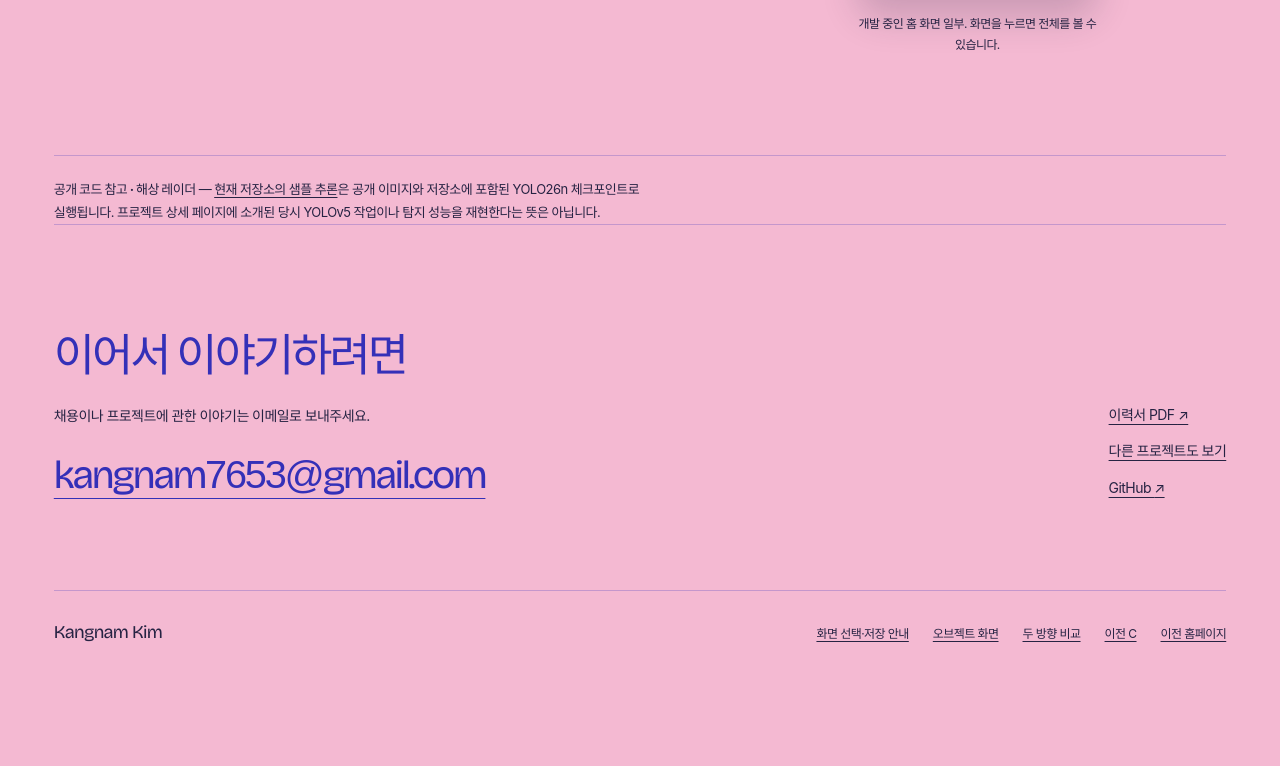
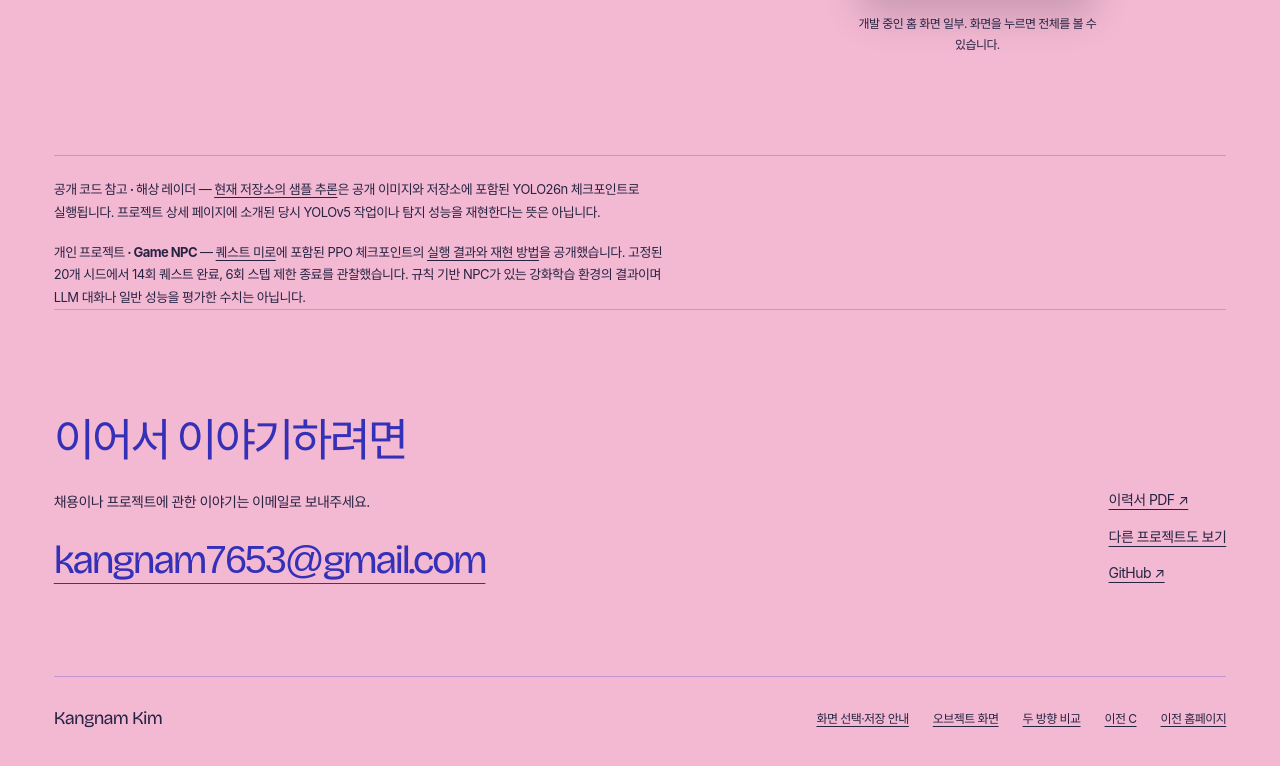
Before and after one commit to kangnam7654/kangnam7654.github.io, an Astro site: page /variants/type/ in a window 1280 px wide. Shown: the part 4074-4840 px from the top of the page. Before the commit the page ends 4755 px from the top, so only its background shows below. Built offline with nearby package versions, Linux system fonts and the light colour scheme; Astro itself is replaced by a stand-in of ours.

Commit message:
docs(portfolio): link reproducible Game NPC PPO evaluation

```diff
--- a/src/components/directions/DualPortfolio.astro
+++ b/src/components/directions/DualPortfolio.astro
@@ -177,8 +177,9 @@ const [unreal, assessment, writer, dalgyeol] = content.cases;
         </div>
       </article>
 
-      <aside class="dp-shell dp-repo-update" aria-label="해상 레이더 공개 코드 참고">
+      <aside class="dp-shell dp-repo-update" aria-label="공개 코드와 실행 결과">
         <p><strong>공개 코드 참고 · 해상 레이더</strong> — <a href="https://github.com/kangnam7654/Vision_Radar_od">현재 저장소의 샘플 추론</a>은 공개 이미지와 저장소에 포함된 YOLO26n 체크포인트로 실행됩니다. 프로젝트 상세 페이지에 소개된 당시 YOLOv5 작업이나 탐지 성능을 재현한다는 뜻은 아닙니다.</p>
+        <p><strong>개인 프로젝트 · Game NPC</strong> — <a href="/projects/game-npc/">퀘스트 미로</a>에 포함된 PPO 체크포인트의 <a href="https://github.com/kangnam7654/Game-NPC-with-LLM/blob/670e38887fdb362198acbdcebad312b4f4f4ccf3/README.md#evaluate-the-pre-trained-agent">실행 결과와 재현 방법</a>을 공개했습니다. 고정된 20개 시드에서 14회 퀘스트 완료, 6회 스텝 제한 종료를 관찰했습니다. 규칙 기반 NPC가 있는 강화학습 환경의 결과이며 LLM 대화나 일반 성능을 평가한 수치는 아닙니다.</p>
       </aside>
 
       <section class="dp-shell dp-contact" id="contact" aria-labelledby="dp-contact-title">
--- a/src/styles/dual-portfolio.css
+++ b/src/styles/dual-portfolio.css
@@ -69,6 +69,7 @@
 .dp-dalgyeol-figure figcaption{max-width:270px;margin-inline:auto;text-align:center}
 .dp-repo-update{border-top:1px solid var(--dp-line);padding-top:22px;font-size:13px;line-height:1.75}
 .dp-repo-update p{max-width:75ch}
+.dp-repo-update p+p{margin-top:17px}
 .dp-repo-update a{text-decoration-thickness:1px;text-underline-offset:3px}
 .dp-repo-update a:focus-visible{outline:2px solid currentColor;outline-offset:3px}
 .dp-contact{display:flex;justify-content:space-between;align-items:flex-end;gap:40px;padding-block:103px 90px}
```
